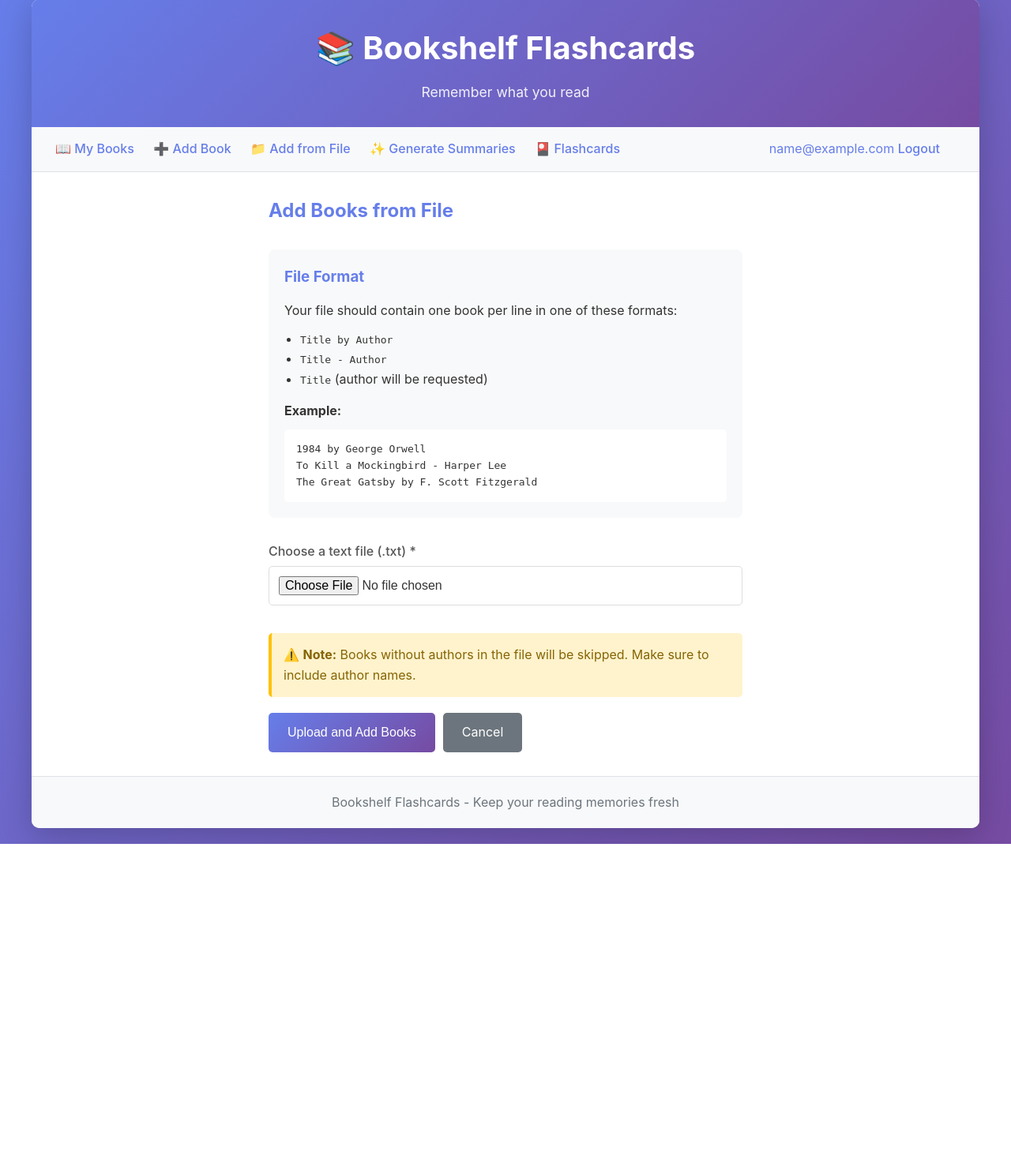
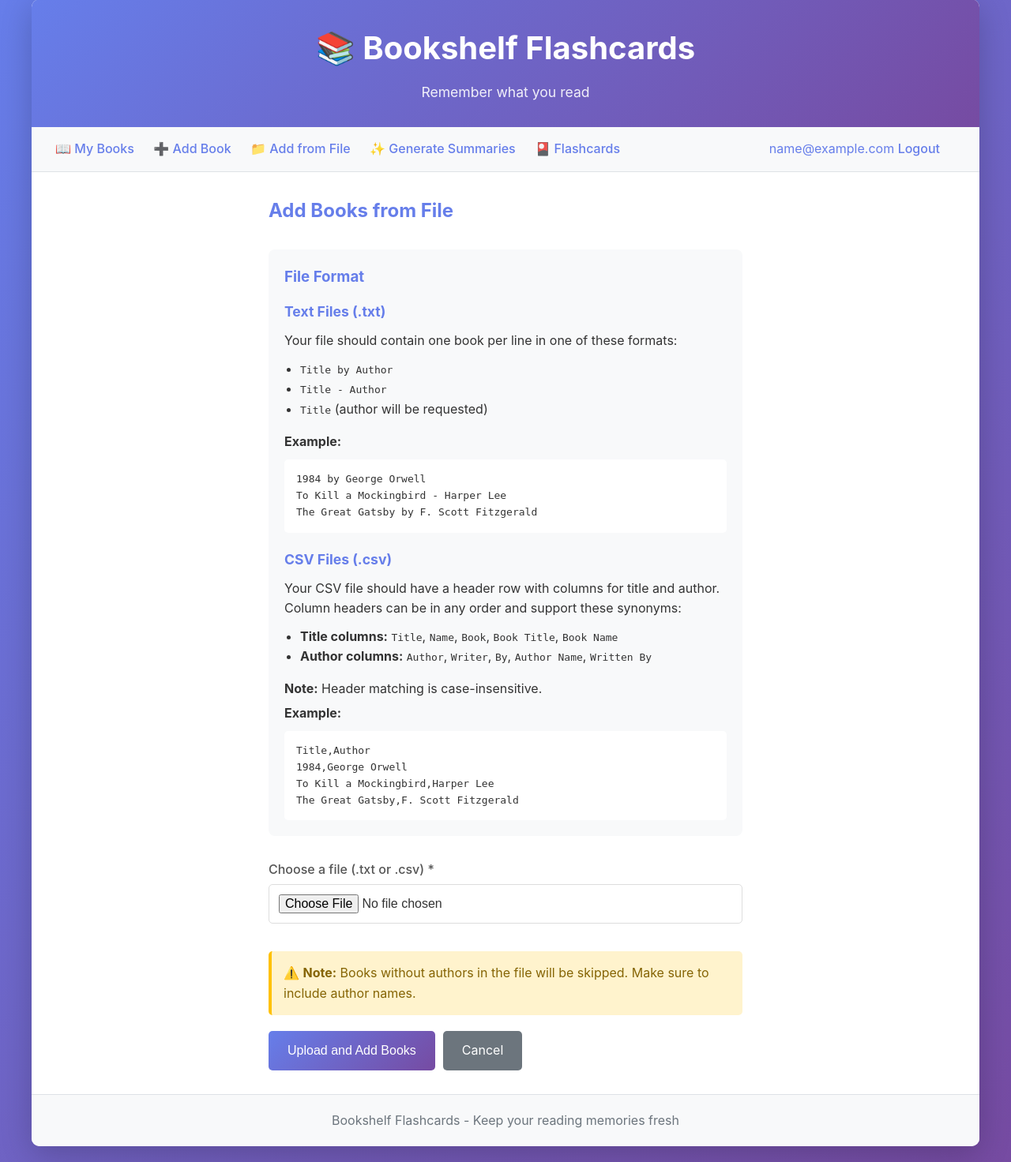
Before and after one commit to zamays/Bookshelf-Flashcards, a Flask app: page /add-from-file in a window 1280 px wide. Shown: the part 21-1493 px from the top of the page at 79% size. Before the commit the page ends 1090 px from the top, so only its background shows below. Run offline with Flask 3, Linux system fonts and the light colour scheme; the visitor is signed in with stand-in values (Sample User, id 1); parts of the project's set-up code (start-up, migrations or seed data) failed here and were passed over.

Commit message:
Enable CSV file uploads with flexible column ordering and header synonyms
Co-authored-by: zamays <89159643+zamays@users.noreply.github.com>

```diff
--- a/templates/add_from_file.html
+++ b/templates/add_from_file.html
@@ -8,6 +8,8 @@
 
     <div style="margin-bottom: 30px; padding: 20px; background: #f8f9fa; border-radius: 8px;">
         <h3 style="color: #667eea; margin-bottom: 15px;">File Format</h3>
+
+        <h4 style="color: #667eea; margin-bottom: 10px; font-size: 1.1em;">Text Files (.txt)</h4>
         <p style="margin-bottom: 10px;">Your file should contain one book per line in one of these formats:</p>
         <ul style="margin-left: 20px; margin-bottom: 15px;">
             <li><code>Title by Author</code></li>
@@ -18,12 +20,25 @@
         <pre style="background: white; padding: 15px; border-radius: 5px; margin-top: 10px; overflow-x: auto;">1984 by George Orwell
 To Kill a Mockingbird - Harper Lee
 The Great Gatsby by F. Scott Fitzgerald</pre>
+
+        <h4 style="color: #667eea; margin-top: 20px; margin-bottom: 10px; font-size: 1.1em;">CSV Files (.csv)</h4>
+        <p style="margin-bottom: 10px;">Your CSV file should have a header row with columns for title and author. Column headers can be in any order and support these synonyms:</p>
+        <ul style="margin-left: 20px; margin-bottom: 15px;">
+            <li><strong>Title columns:</strong> <code>Title</code>, <code>Name</code>, <code>Book</code>, <code>Book Title</code>, <code>Book Name</code></li>
+            <li><strong>Author columns:</strong> <code>Author</code>, <code>Writer</code>, <code>By</code>, <code>Author Name</code>, <code>Written By</code></li>
+        </ul>
+        <p style="margin-bottom: 5px;"><strong>Note:</strong> Header matching is case-insensitive.</p>
+        <p style="margin: 0;"><strong>Example:</strong></p>
+        <pre style="background: white; padding: 15px; border-radius: 5px; margin-top: 10px; overflow-x: auto;">Title,Author
+1984,George Orwell
+To Kill a Mockingbird,Harper Lee
+The Great Gatsby,F. Scott Fitzgerald</pre>
     </div>
 
     <form method="POST" action="{{ url_for('add_from_file') }}" enctype="multipart/form-data">
         <div style="margin-bottom: 20px;">
-            <label for="file">Choose a text file (.txt) *</label>
-            <input type="file" id="file" name="file" accept=".txt" required>
+            <label for="file">Choose a file (.txt or .csv) *</label>
+            <input type="file" id="file" name="file" accept=".txt,.csv" required>
         </div>
 
         <div style="margin-bottom: 20px; padding: 15px; background: #fff3cd; border-radius: 5px; border-left: 4px solid #ffc107;">
--- a/validation.py
+++ b/validation.py
@@ -25,7 +25,7 @@ MAX_SUMMARY_LENGTH = 10000
 MAX_FILENAME_LENGTH = 255
 
 # File upload constraints
-ALLOWED_EXTENSIONS = {'txt'}
+ALLOWED_EXTENSIONS = {'txt', 'csv'}
 MAX_FILE_SIZE = 16 * 1024 * 1024  # 16MB
 
 # Allowed characters patterns
--- a/web_app.py
+++ b/web_app.py
@@ -155,7 +155,7 @@ def sanitize_filter(text):
 
 # Configuration
 UPLOAD_FOLDER = '/tmp/uploads'
-ALLOWED_EXTENSIONS = {'txt'}
+ALLOWED_EXTENSIONS = {'txt', 'csv'}
 DATABASE_PATH = os.environ.get('DATABASE_PATH', 'bookshelf.db')
 
 if not os.path.exists(UPLOAD_FOLDER):
```
Also changed, not shown: tests/test_csv_parser.py (+68 -0 lines), tests/test_validation.py (+5 -0 lines).
